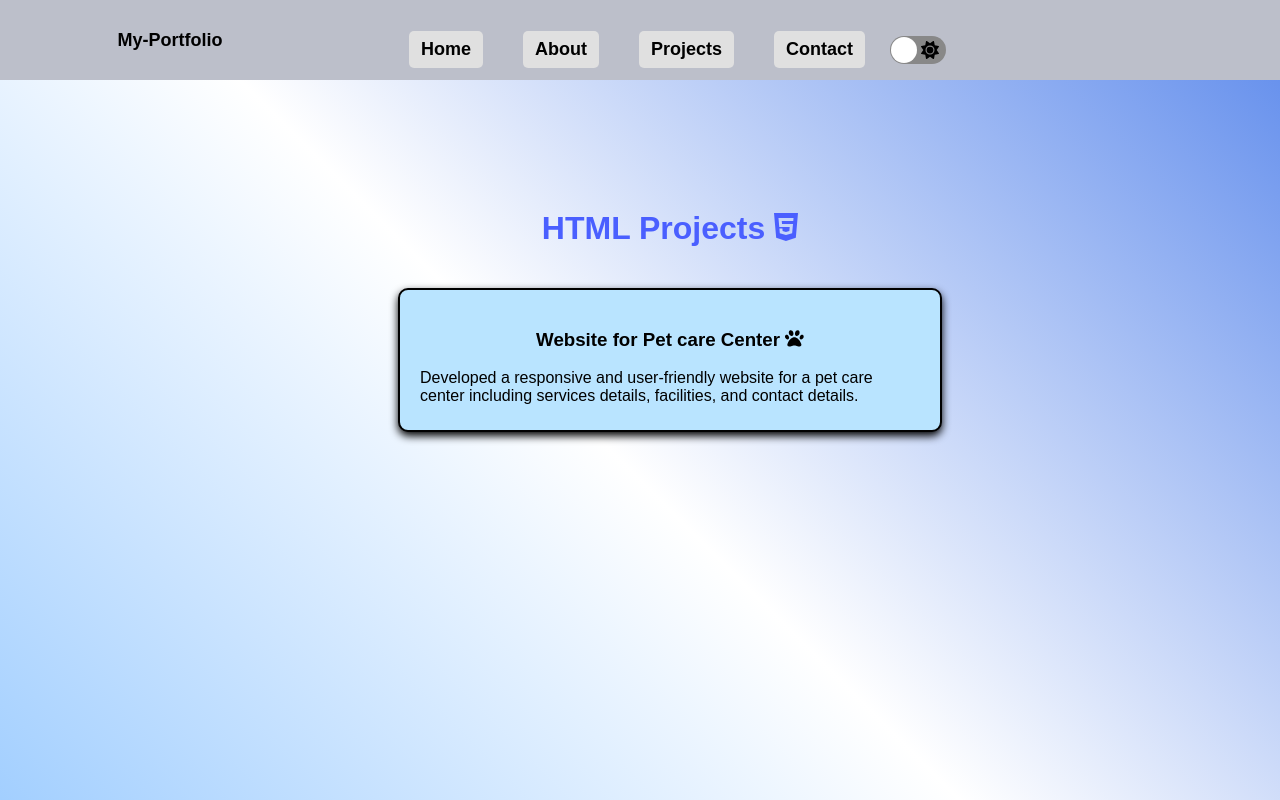
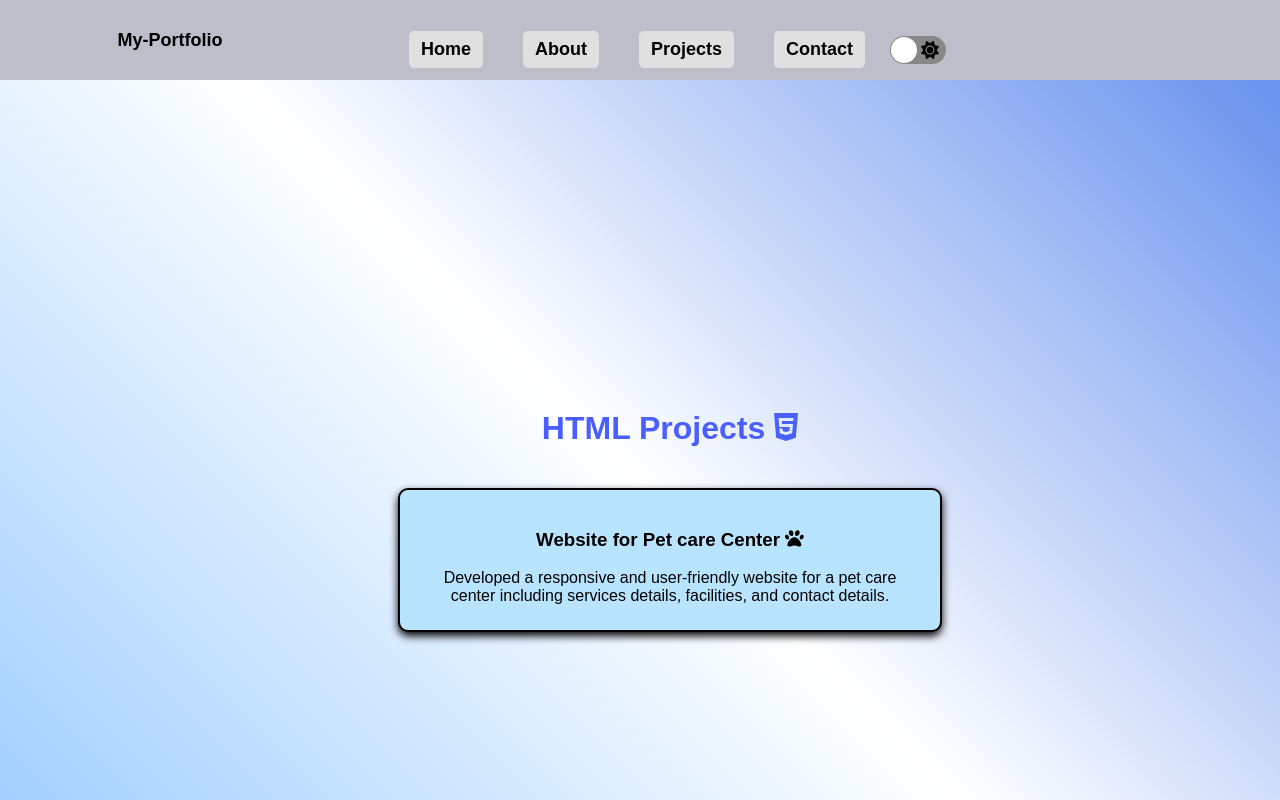
Before and after one commit to Miranviraj/My_portfolio1.0, a React (Create React App) app: page /Html in a window 1280 px wide. Shown: the top 800 px of the page. Built offline with nearby package versions, Linux system fonts and the light colour scheme.

Commit message:
last commit 1.0

```diff
--- a/src/App.css
+++ b/src/App.css
@@ -1,9 +1,13 @@
 body {
-  min-height:screen;
+
   font-family: Arial, sans-serif;
-  margin: 0;
-  padding: 0;
+
+
   transition: background-color 0.5s, color 0.5s;
+
+    margin: 0 auto;
+    padding: 0px;
+
 }
 
 
--- a/src/Html.js
+++ b/src/Html.js
@@ -10,12 +10,15 @@ import { useState } from 'react';
 import { useEffect } from 'react';
 
 const InfoContainer = styled.div`
-  display: flex;
+display: flex;
   flex-wrap: wrap;
   justify-content: center;
   gap: 50px;
-  margin-top: -200px;
-  margin-bottom: 8%;
+  margin-top: 0%;
+  margin-bottom: 0%;
+  justify-content: center;
+  align-items: center;
+  text-align: center;
 
   @media (max-width: 768px) {
     gap: 30px;
--- a/src/Projects.js
+++ b/src/Projects.js
@@ -12,6 +12,9 @@ const InfoContainer = styled.div`
   gap: 50px;
   margin-top: 0%;
   margin-bottom: 0%;
+  justify-content: center;
+  align-items: center;
+  text-align: center;
 
   @media (max-width: 768px) {
     gap: 20px;
@@ -36,9 +39,21 @@ const InfoBox = styled.div`
   display: flex;
   justify-content: center;
   align-items: center;
+   margin: 0;
+
 
   &:hover {
     transform: scale(1.1);
+  }
+ @media (max-width: 768px) {
+   width: 500px;
+    flex-direction: column;
+  }
+
+  @media (max-width: 480px) {
+ width: 200px;
+    flex-direction: column;
+
   }
 `;
 
```
